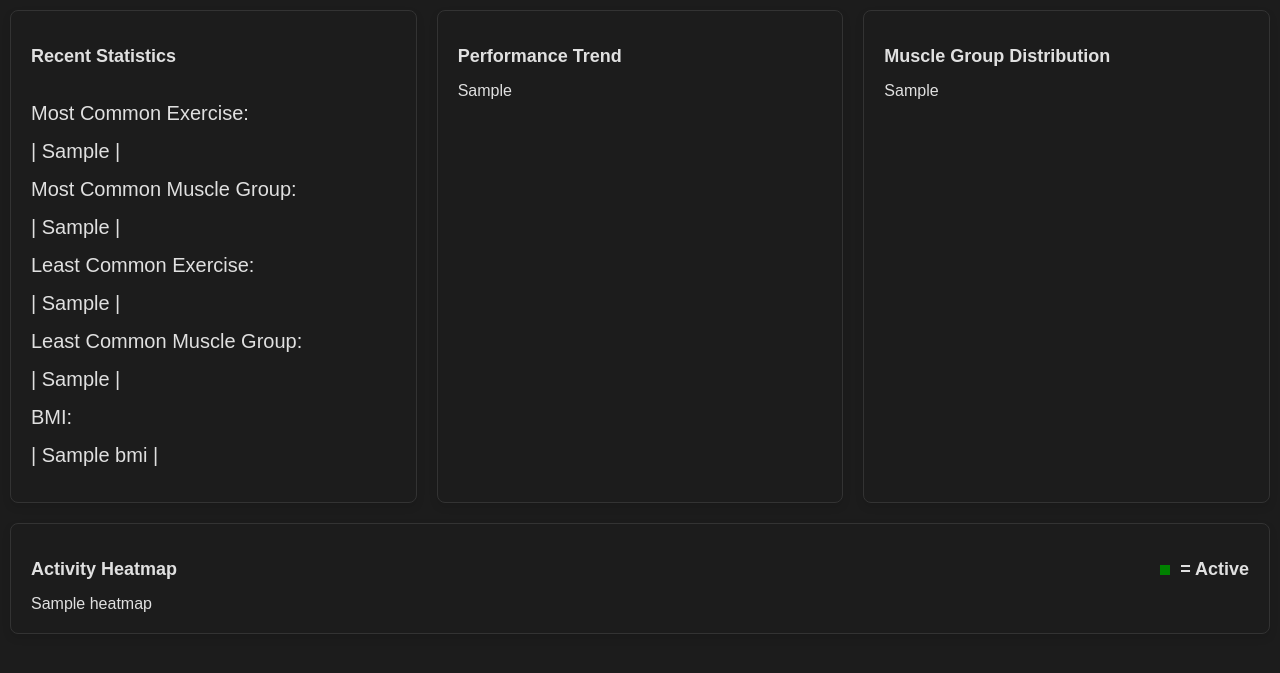
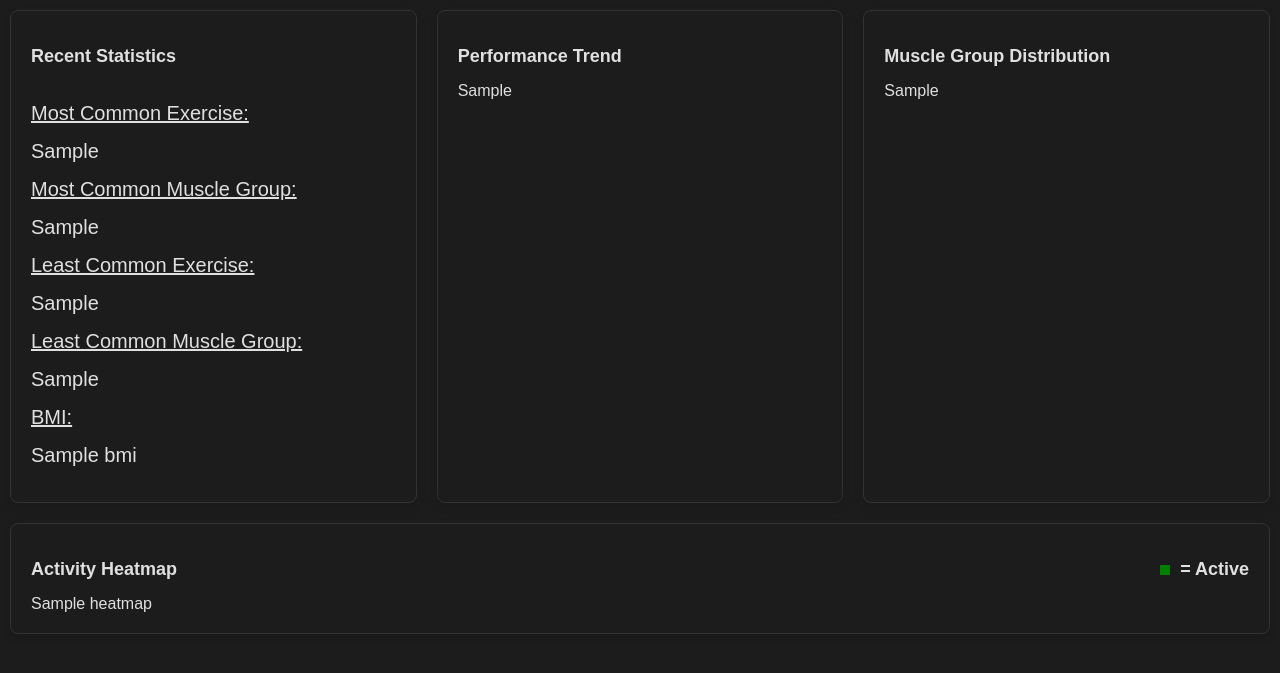
Before and after one commit to SovietMeteor10/FitLog, a Flask app: template app/templates/statistics.html in a window 1280 px wide. Shown: the part 59-732 px from the top of the page. Run offline with Flask 3, Linux system fonts and the light colour scheme; the template is opened without the code that fills it: most values are stand-ins (such as "Sample title", 1, 10 or a date in 2020); some libraries are stand-ins or nearby versions.

Commit message:
changes to front end on stats and profile

```diff
--- a/app/static/css/stats_page.css
+++ b/app/static/css/stats_page.css
@@ -116,6 +116,13 @@ body {
     margin-bottom: 15px;
 }
 
+.data-entry-field {
+    font-size: 20px;
+    margin-bottom: 15px;
+    text-decoration: underline;
+
+}
+
 .h2 {
     font-size: 24px;
 }
--- a/app/templates/profile.html
+++ b/app/templates/profile.html
@@ -50,10 +50,6 @@
                         <label for="weight">Weight (kg)</label>
                         <input type="number" id="weight" name="weight" step="0.01" value="{{ user.weight if user.weight is not none else '' }}">
                     </div>
-                    <div class="form-group">
-                        <label for="bmi">BMI (calculated)</label>
-                        <input type="text" id="bmi" name="bmi" readonly>
-                    </div>
                 </div>
                 <div>
                     <div class="form-group">
--- a/app/templates/statistics.html
+++ b/app/templates/statistics.html
@@ -33,16 +33,16 @@
                     <div class="graph-container">
                         <h2>Recent Statistics</h2>
                         <div class="stats-panel">
-                            <div class="data-entry">Most Common Exercise:</div>
-                            <div class="data-entry"> | {{ summary_statistics['most_common_exercise'] }} | </div>
-                            <div class="data-entry">Most Common Muscle Group:</div>
-                            <div class="data-entry"> | {{ summary_statistics['most_common_muscle_group'] }} | </div>
-                            <div class="data-entry">Least Common Exercise:</div>
-                            <div class="data-entry"> | {{ summary_statistics['least_common_exercise'] }} | </div>
-                            <div class="data-entry">Least Common Muscle Group:</div>
-                            <div class="data-entry"> | {{ summary_statistics['least_common_muscle_group'] }} | </div>
-                            <div class="data-entry">BMI:</div>
-                            <div class="data-entry"> | {{ summary_statistics['bmi'] }} | </div>
+                            <div class="data-entry-field">Most Common Exercise:</div>
+                            <div class="data-entry"> {{ summary_statistics['most_common_exercise'] }} </div>
+                            <div class="data-entry-field">Most Common Muscle Group:</div>
+                            <div class="data-entry"> {{ summary_statistics['most_common_muscle_group'] }} </div>
+                            <div class="data-entry-field">Least Common Exercise:</div>
+                            <div class="data-entry"> {{ summary_statistics['least_common_exercise'] }} </div>
+                            <div class="data-entry-field">Least Common Muscle Group:</div>
+                            <div class="data-entry"> {{ summary_statistics['least_common_muscle_group'] }} </div>
+                            <div class="data-entry-field">BMI:</div>
+                            <div class="data-entry"> {{ summary_statistics['bmi'] }} </div>
                         </div>
                     </div>
 
```
